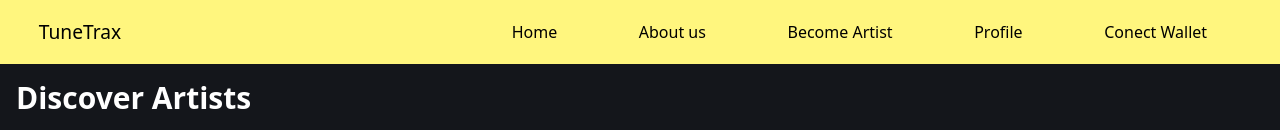
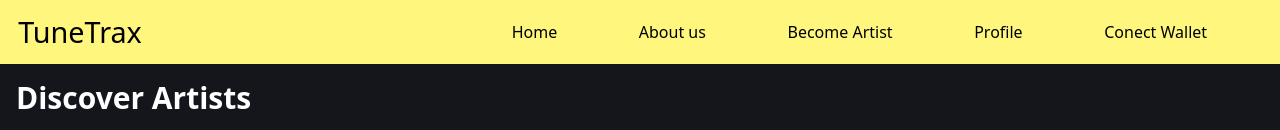
Before and after one commit to nisargakale2107/samplefile, a React (Create React App) app in the folder frontend/: page / in a window 1280 px wide. Shown: the top 130 px of the page. Built offline with nearby package versions, Linux system fonts and the light colour scheme; grey boxes are pictures that could not be loaded.

Commit message:
new changes added

```diff
--- a/frontend/src/css/navbar.css
+++ b/frontend/src/css/navbar.css
@@ -13,6 +13,8 @@
     justify-content: center;
     grid-column: 1/2;
     font-size: 1.2rem;
+    font-size: 1.8rem;
+    font-weight: 500;
 }
 
 .other {
```
